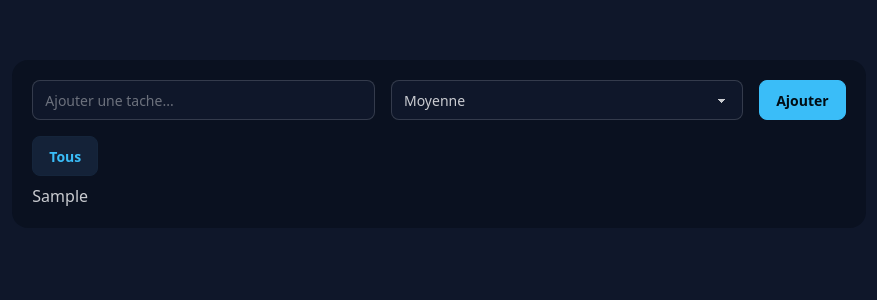
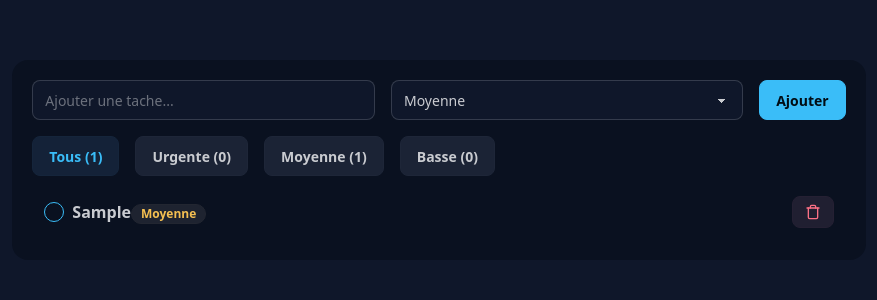
Before and after one commit to sadournyg/todo-react, a React (Vite) app: page / in a window 1280 px wide. Both pictures are taken after typing "Sample" into the empty fields and a click on the button "Ajouter". Shown: the top 300 px of the page, without its empty margins (201-1078 px from the left). Built offline with nearby package versions, Linux system fonts and the light colour scheme.

Commit message:
feat: create Tache component with typed props

```diff
--- a/src/App.tsx
+++ b/src/App.tsx
@@ -1,5 +1,6 @@
 import { Divide } from "lucide-react";
 import { useEffect, useState } from "react";
+import TodoItem from "./TodoItem";
 
 type Priority = "Urgente" | "Moyenne" | "Basse";
 
@@ -44,6 +45,11 @@
     filteredTodos = todos.filter((todo) => todo.priority === filter);
   }
 
+  const urgentCount = todos.filter((t) => t.priority === "Urgente").length;
+  const mediumCount = todos.filter((t) => t.priority === "Moyenne").length;
+  const lowCount = todos.filter((t) => t.priority === "Basse").length;
+  const totalCount = todos.length;
+
   return (
     <div className="flex justify-center">
       <div className="w-2/3 flex flex-col gap-4 my-15 bg-base-300 p-5 rounded-2xl">
@@ -76,13 +82,39 @@
               }`}
               onClick={() => setFilter("Tous")}
             >
-              Tous
+              Tous ({totalCount})
+            </button>{" "}
+            <button
+              className={`btn btn-soft ${
+                filter === "Urgente" ? "btn-primary" : ""
+              }`}
+              onClick={() => setFilter("Urgente")}
+            >
+              Urgente ({urgentCount})
+            </button>
+            <button
+              className={`btn btn-soft ${
+                filter === "Moyenne" ? "btn-primary" : ""
+              }`}
+              onClick={() => setFilter("Moyenne")}
+            >
+              Moyenne ({mediumCount})
+            </button>
+            <button
+              className={`btn btn-soft ${
+                filter === "Basse" ? "btn-primary" : ""
+              }`}
+              onClick={() => setFilter("Basse")}
+            >
+              Basse ({lowCount})
             </button>
           </div>
           {filteredTodos.length > 0 ? (
             <ul className="divide-y divide-primary/20">
               {filteredTodos.map((todo) => (
-                <li>{todo.text}</li>
+                <li key={todo.id}>
+                  <TodoItem todo={todo} />
+                </li>
               ))}
             </ul>
           ) : (
--- /dev/null
+++ b/src/TodoItem.tsx
@@ -0,0 +1,46 @@
+import { Trash } from "lucide-react";
+
+type Priority = "Urgente" | "Moyenne" | "Basse";
+
+type Todo = {
+  id: number;
+  title: string;
+  priority: Priority;
+};
+type Props = {
+  todo: Todo;
+};
+
+const TodoItem = ({ todo }: Props) => {
+  return (
+    <li className="p-3 ">
+      <div className="flex justify-between items-center">
+        <div className="flex items-center gap-2">
+          <input
+            type="checkbox"
+            className="checkbox checkbox-primary checkbox-sm"
+          />
+          <span className="text-md font-bold">
+            <span>{todo.text}</span>
+            <span
+              className={`badge badge-sm badge-soft ${
+                todo.priority === "Urgente"
+                  ? "badge-error"
+                  : todo.priority === "Moyenne"
+                  ? "badge-warning"
+                  : "badge-succes"
+              }`}
+            >
+              {todo.priority}
+            </span>
+          </span>
+        </div>
+        <button className="btn btn-sm btn-error btn-soft">
+          <Trash className="w-4 h-4" />
+        </button>
+      </div>
+    </li>
+  );
+};
+
+export default TodoItem;
```
